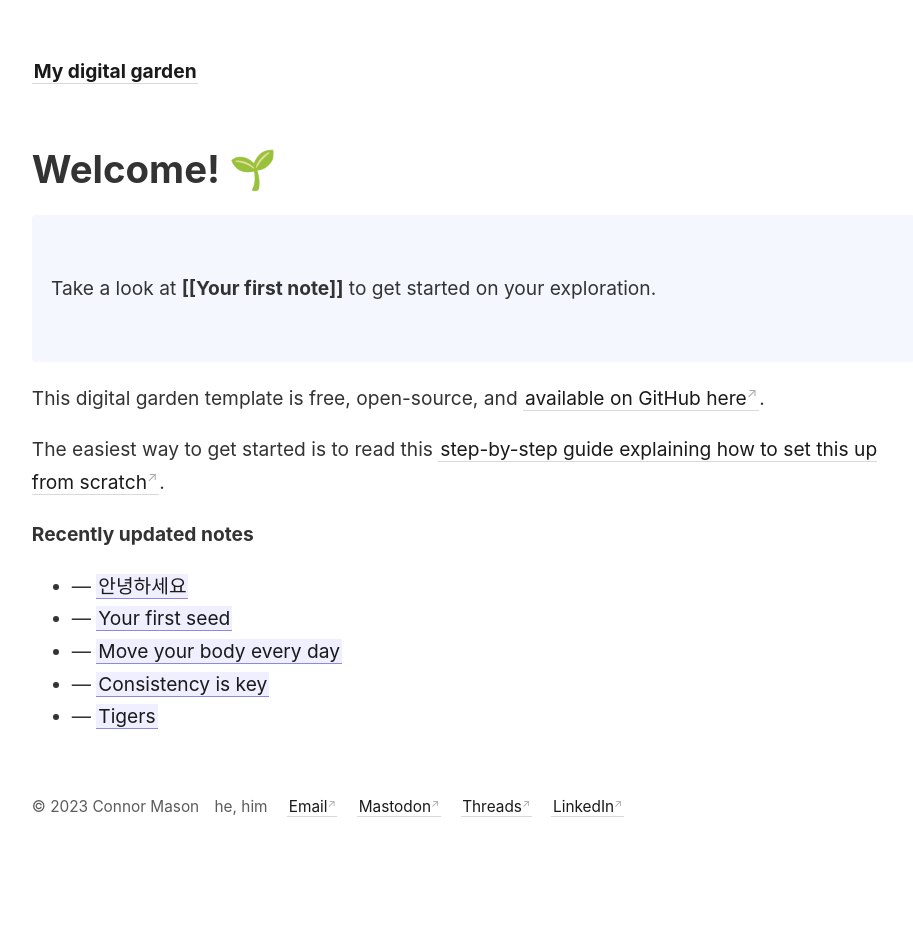
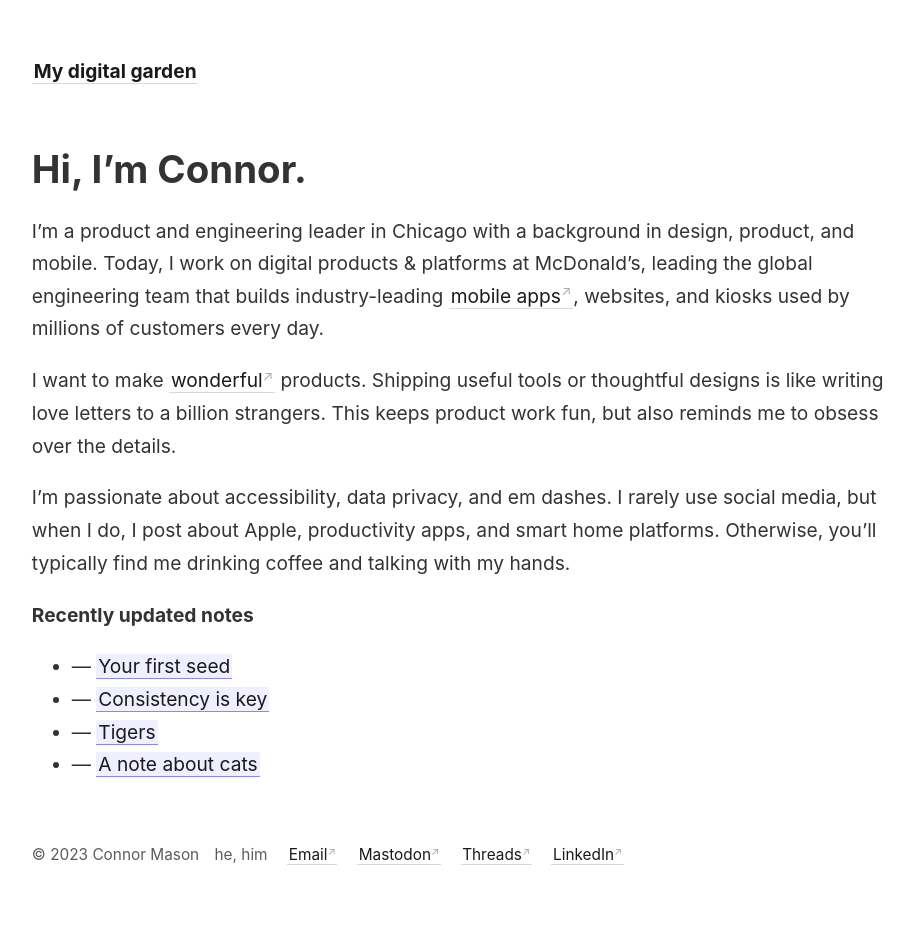
Before and after one commit to conmas/site, a Jekyll site: the page built from _pages/index.md, in a window 1280 px wide. Shown: the whole page, without its empty margins (45-958 px from the left). Built offline with Jekyll 4.4.1, drawn with Linux system fonts in a browser that asks for light colours; before the commit the page ends 900 px from its top, so only the background shows below that.

Commit message:
Content updates

```diff
--- a/_includes/footer.html
+++ b/_includes/footer.html
@@ -1,10 +1,8 @@
-<p class="footer">© 2023 Connor Mason&emsp;he, him&emsp;
-	<span class="links">
-		<script>
+<p>© 2023 Connor Mason&emsp;he, him&emsp;
+	<script>
 			n='connor';d='mason';t='me';document.write('<a href="mailto:'+n+'@'+d+'.'+t+'">Email</a>');
-		</script>&emsp;
-		<a href="https://hachyderm.io/@connor" rel="me">Mastodon</a>&emsp;
-		<a href="https://threads.net/@conmas">Threads</a>&emsp;
-		<a href="https://linkedin.com/in/cnnrmsn">LinkedIn</a>
-	</span>
+	</script>&emsp;
+	<a href="https://hachyderm.io/@connor" rel="me">Mastodon</a>&emsp;
+	<a href="https://threads.net/@conmas">Threads</a>&emsp;
+	<a href="https://linkedin.com/in/cnnrmsn">LinkedIn</a>
 </p>
--- a/_notes/안녕하세요.md
+++ /dev/null
@@ -1,5 +0,0 @@
----
-title: 안녕하세요
----
-
-This template supports any language. Come as you are! :)
--- a/_pages/index.md
+++ b/_pages/index.md
@@ -5,15 +5,13 @@
 permalink: /
 ---
 
-# Welcome! 🌱
+# Hi, I’m Connor.
 
-<p style="padding: 3em 1em; background: #f5f7ff; border-radius: 4px;">
-  Take a look at <span style="font-weight: bold">[[Your first note]]</span> to get started on your exploration.
-</p>
+I’m a product and engineering leader in Chicago with a background in design, product, and mobile. Today, I work on digital products & platforms at McDonald’s, leading the global engineering team that builds industry-leading [mobile apps](https://apple.co/3Hll1QM), websites, and kiosks used by millions of customers every day.
 
-This digital garden template is free, open-source, and [available on GitHub here](https://github.com/maximevaillancourt/digital-garden-jekyll-template).
+I want to make [wonderful](https://bit.ly/3HiCadM) products. Shipping useful tools or thoughtful designs is like writing love letters to a billion strangers. This keeps product work fun, but also reminds me to obsess over the details.
 
-The easiest way to get started is to read this [step-by-step guide explaining how to set this up from scratch](https://maximevaillancourt.com/blog/setting-up-your-own-digital-garden-with-jekyll).
+I’m passionate about accessibility, data privacy, and em dashes. I rarely use social media, but when I do, I post about Apple, productivity apps, and smart home platforms. Otherwise, you’ll typically find me drinking coffee and talking with my hands.
 
 <strong>Recently updated notes</strong>
 
```
Also changed, not shown: _notes/accents.md (deleted, +0 -5 lines), _notes/move your body every day.md (deleted, +0 -11 lines), assets/image.jpg (deleted), 1 other file.
